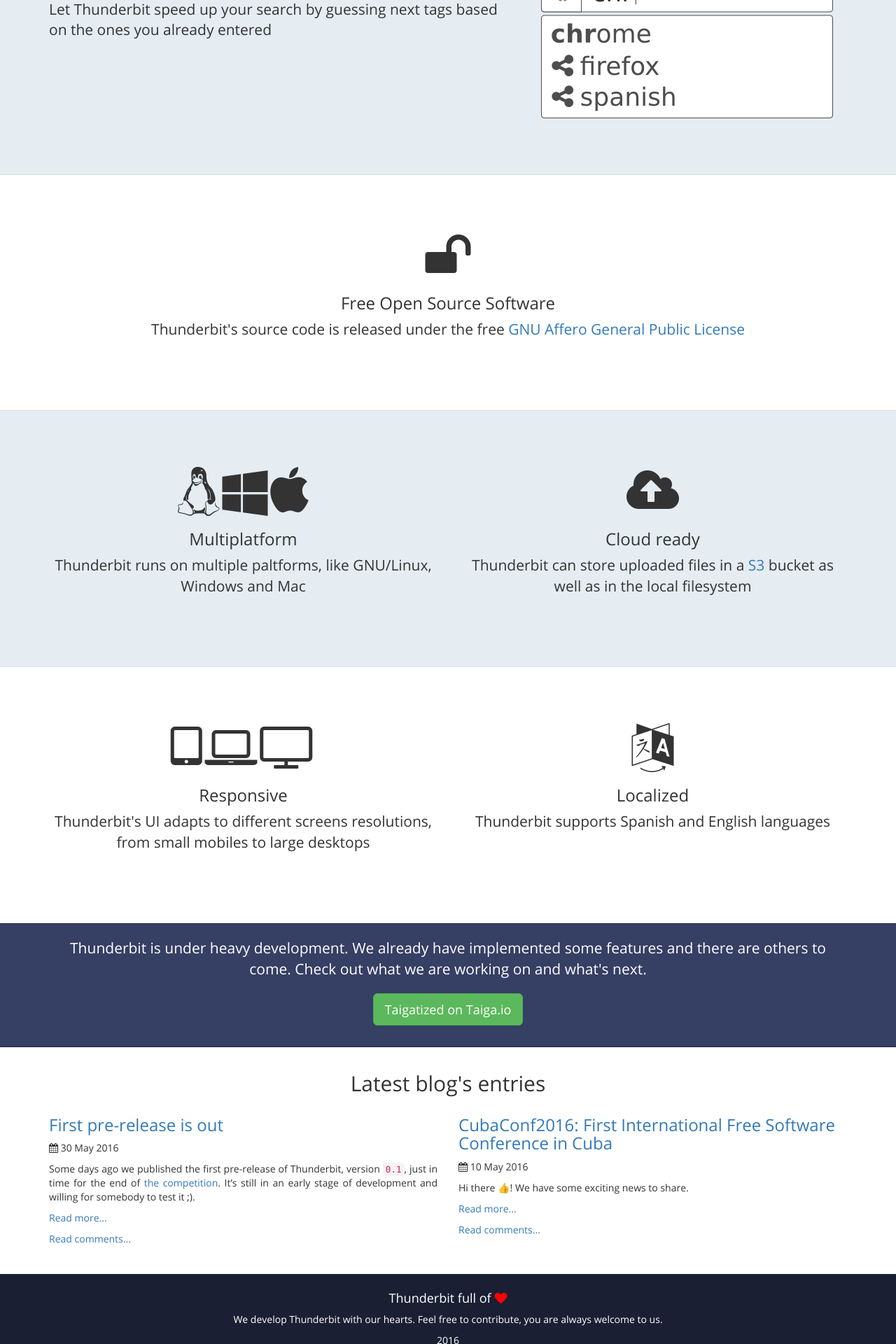
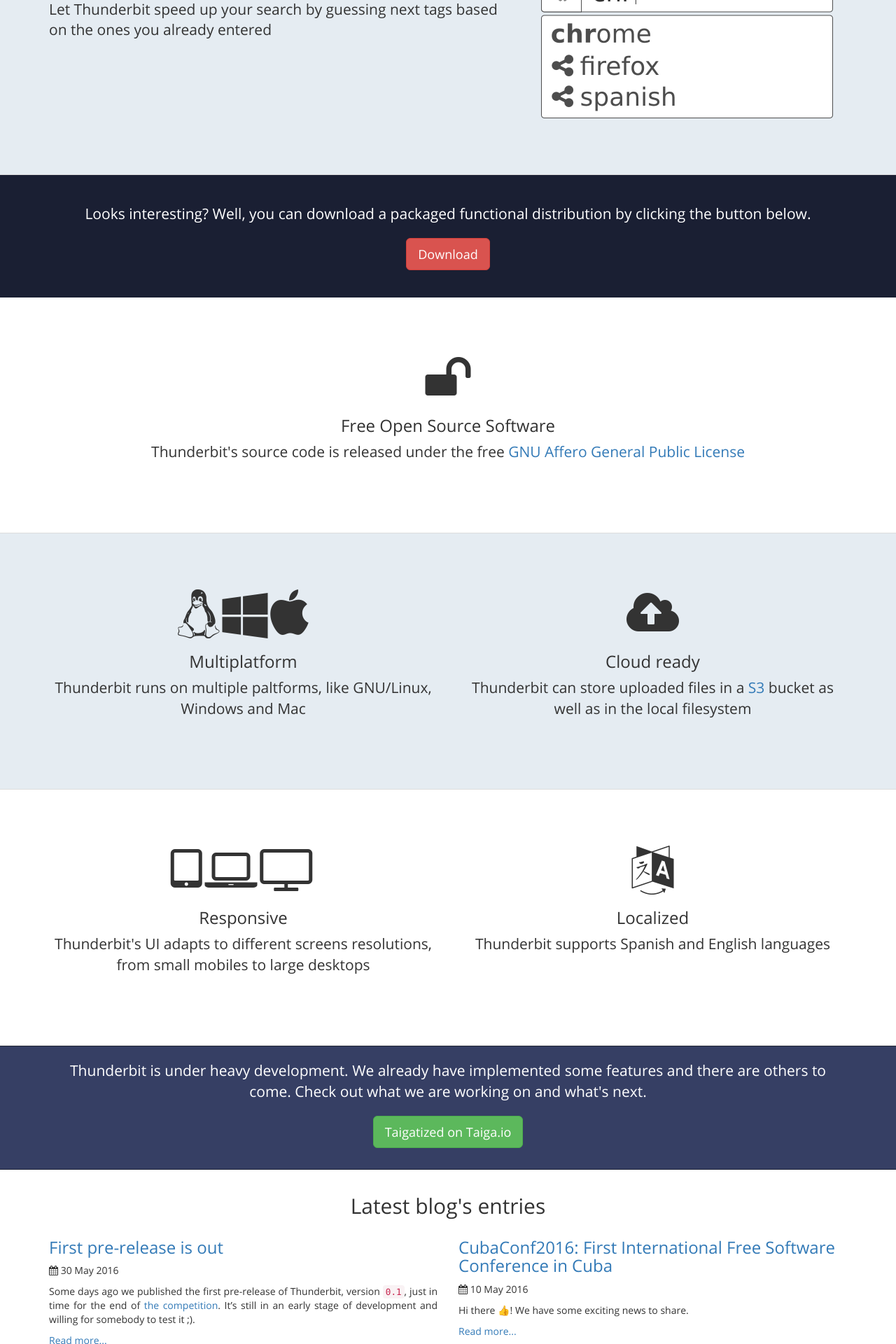
Before and after one commit to thunderbit/thunderbit, a Jekyll site: the page built from index.html, in a window 1280 px wide. Shown: the part 1442-3362 px from the top of the page at 70% size. Built offline with Jekyll 4.4.1, drawn with Linux system fonts in a browser that asks for light colours; emoji names are drawn with the system emoji font; comment, search, counter and statistics services are not loaded.

Commit message:
Added release download banner

```diff
--- /dev/null
+++ b/_includes/release-download.html
@@ -0,0 +1,10 @@
+<section class="release-download-banner">
+    <div class="container">
+        <div class="row text-center">
+            <div class="col-xs-12">
+                <p class="lead">Looks interesting? Well, you can download a packaged functional distribution by clicking the button below.</p>
+                <p><a href="https://github.com/thunderbit/thunderbit/releases/download/v0.1/thunderbit-0.1.zip" class="btn btn-danger btn-lg">Download</a></p>
+            </div>
+        </div>
+    </div>
+</section>
--- a/css/styles.css
+++ b/css/styles.css
@@ -165,6 +165,27 @@
     background-color: white;
 }
 
+.release-download-banner {
+    background-color: #1a1f33;
+    color: #FFF;
+    padding-top: 40px;
+    padding-bottom: 20px;
+    border-top: 1px solid #1a1f33;
+    border-bottom: 1px solid #1a1f33;
+    height: 175px;
+}
+
+.release-download-banner .btn:hover,
+.release-download-banner.btn:focus,
+.release-download-banner .btn:active {
+    color: darkred;
+    background-color: white;
+    border-color: darkred;
+    -webkit-transition: all 0.15s;
+    -moz-transition: all 0.15s;
+    transition: all 0.15s;
+}
+
 .under-development-banner {
     background-color: #363f64;
     color: #FFF;
@@ -174,9 +195,9 @@
     border-bottom: 1px solid #1a1f33;
 }
 
-.btn:hover,
-.btn:focus,
-.btn:active {
+.under-development-banner .btn:hover,
+.under-development-banner .btn:focus,
+.under-development-banner .btn:active {
     color: green;
     background-color: white;
     border-color: green;
--- a/index.html
+++ b/index.html
@@ -42,6 +42,7 @@
             </div>
         </div>
     </div>
+    {% include release-download.html %}
     <div class="feature">
         <div class="container">
             <div class="row text-center">
```
